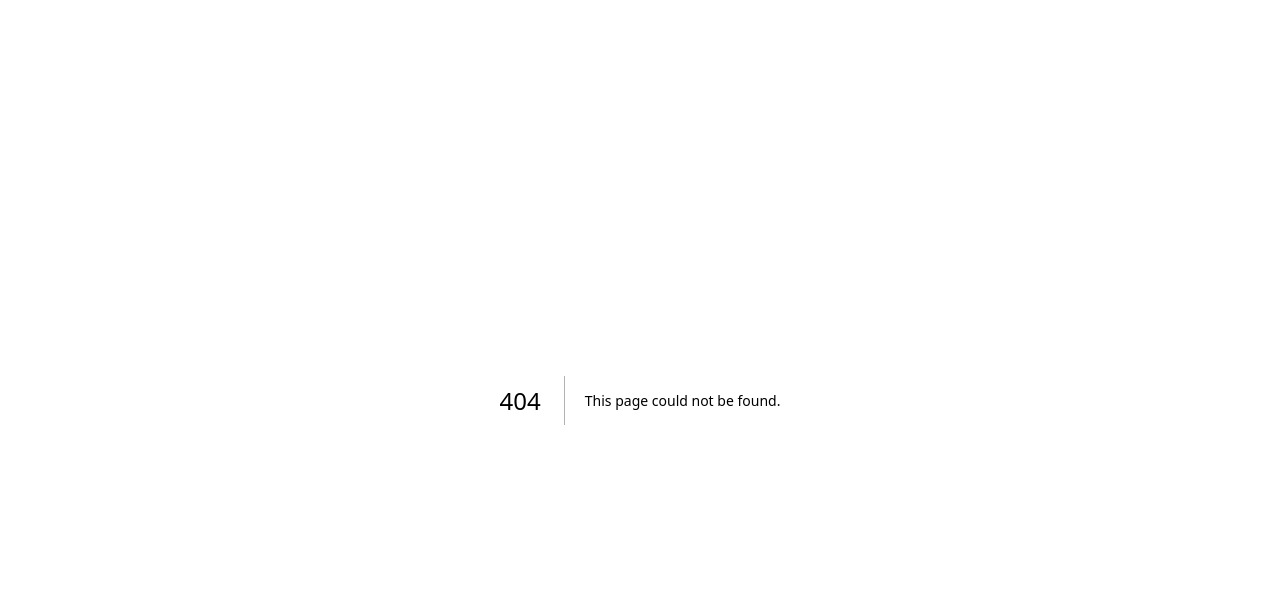
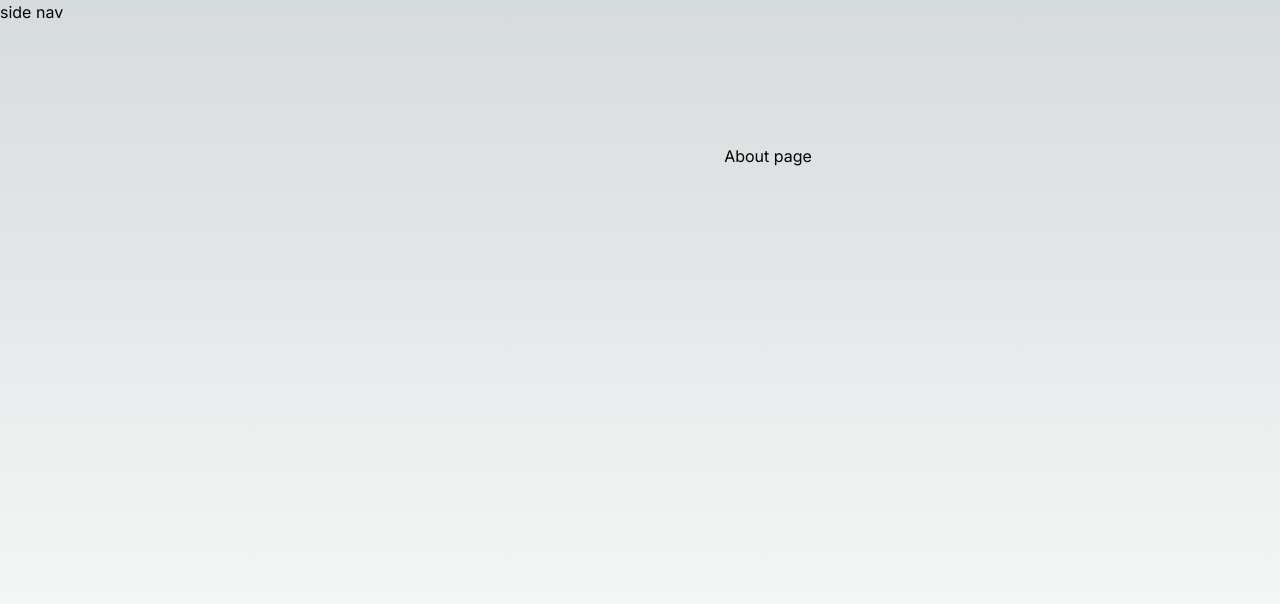
Before and after one commit to Zwill1/AniStream, a Next.js app: page /about in a window 1280 px wide. Before the commit this address had no page. Shown: the top 604 px of the page. Built offline with nearby package versions, Linux system fonts and the light colour scheme.

Commit message:
practice nextjs and routing

```diff
--- /dev/null
+++ b/src/app/about/layout.tsx
@@ -0,0 +1,10 @@
+export default function layout({ children }: { children: React.ReactNode }) {
+    return (
+      <div className="flex h-screen flex-col md:flex-row md:overflow-hidden">
+        <div className="w-full flex-none md:w-64">
+            <p>side nav</p>
+        </div>
+        <div className="flex-grow p-6 md:overflow-y-auto md:p-12">{children}</div>
+      </div>
+    );
+  }
--- /dev/null
+++ b/src/app/about/page.tsx
@@ -0,0 +1,7 @@
+export default function About() {
+  return (
+    <main className="flex min-h-screen flex-col items-center justify-between p-24">
+      <p>About page</p>
+    </main>
+  )
+}
```
Also changed, not shown: package.json (+6 -5 lines), 2 other files (tests, documents, lock files or other folders).
